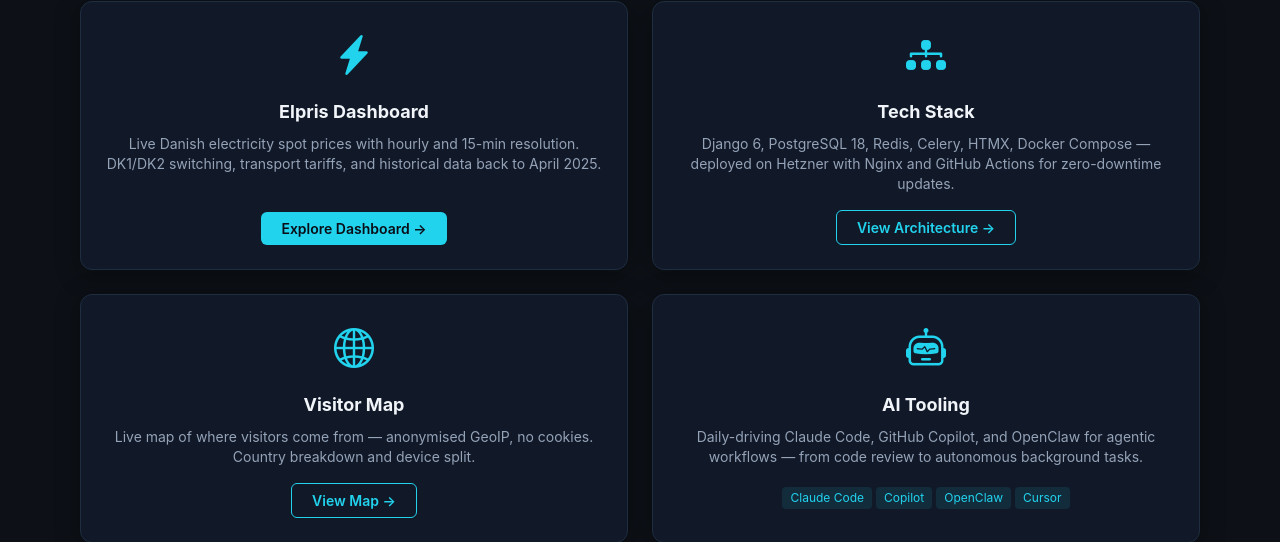
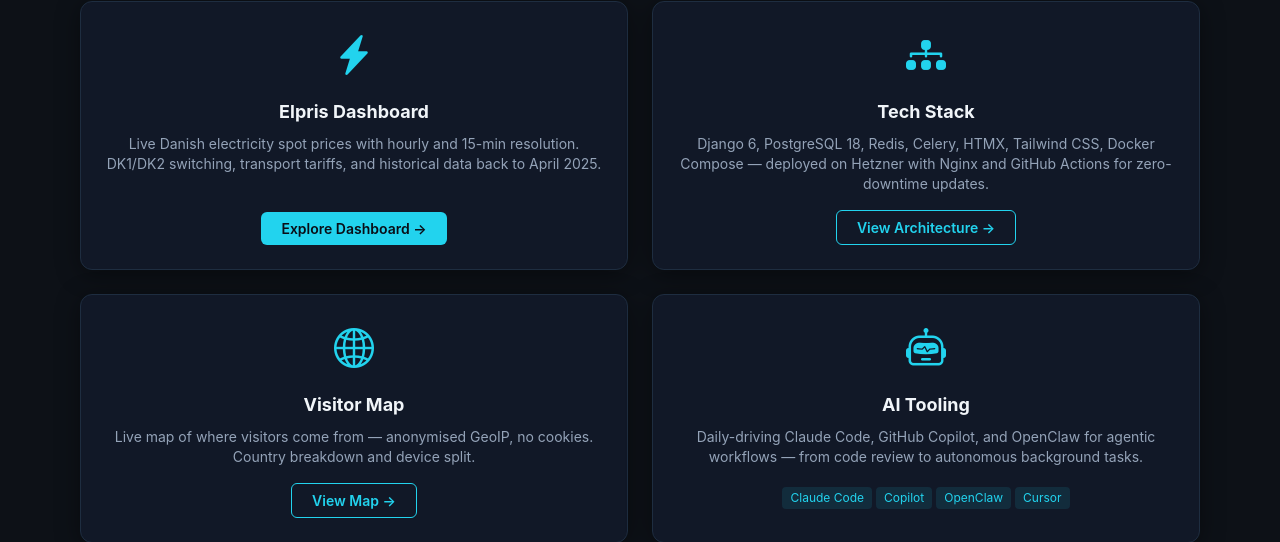
Before and after one commit to mkofoed/homepage, a Django app: template core/templates/core/home.html in a window 1280 px wide. Shown: the part 1152-1694 px from the top of the page. Run offline with Django 5.2, Linux system fonts and the light colour scheme; the template is opened without the code that fills it, so the values that code supplies are empty; style sheets or scripts are compiled from the project's sources; some libraries are stand-ins or nearby versions.

Commit message:
feat: mention Tailwind CSS in tech stack descriptions
- architecture.html: replace Bootstrap 5 badge with Tailwind CSS
- about.html: add Tailwind CSS badge next to HTMX
- home.html: add Tailwind CSS to tech stack card text

```diff
--- a/core/templates/core/about.html
+++ b/core/templates/core/about.html
@@ -158,6 +158,7 @@
                     <span class="ds-badge">Docker</span>
                     <span class="ds-badge">PostgreSQL</span>
                     <span class="ds-badge">HTMX</span>
+                    <span class="ds-badge">Tailwind CSS</span>
                     <span class="ds-badge">Linux</span>
                 </div>
             </div>
--- a/core/templates/core/architecture.html
+++ b/core/templates/core/architecture.html
@@ -214,7 +214,7 @@
                 <div style="color:#64748b; font-size:0.75rem; text-transform:uppercase; letter-spacing:0.08em; margin-bottom:0.75rem;">Frontend</div>
                 <div class="flex flex-wrap gap-2">
                     <span class="stack-badge">HTMX</span>
-                    <span class="stack-badge">Bootstrap 5</span>
+                    <span class="stack-badge">Tailwind CSS</span>
                     <span class="stack-badge">Chart.js</span>
                 </div>
             </div>
--- a/core/templates/core/home.html
+++ b/core/templates/core/home.html
@@ -111,7 +111,7 @@
             </div>
             <h3 class="text-lg font-bold text-center mb-2" style="color: #f1f5f9;">Tech Stack</h3>
             <p class="text-sm text-center mb-4" style="color: #94a3b8;">
-                Django 6, PostgreSQL 18, Redis, Celery, HTMX, Docker Compose &mdash; deployed on Hetzner with Nginx and GitHub Actions for zero-downtime updates.
+                Django 6, PostgreSQL 18, Redis, Celery, HTMX, Tailwind CSS, Docker Compose &mdash; deployed on Hetzner with Nginx and GitHub Actions for zero-downtime updates.
             </p>
             <div class="text-center mt-auto">
                 <a href="{% url 'architecture' %}" style="display:inline-block; padding:6px 20px; background:transparent; color: var(--ds-accent); font-weight: 600; border: 1px solid var(--ds-accent); border-radius: 6px; text-decoration:none; font-size:0.875rem;">
```
